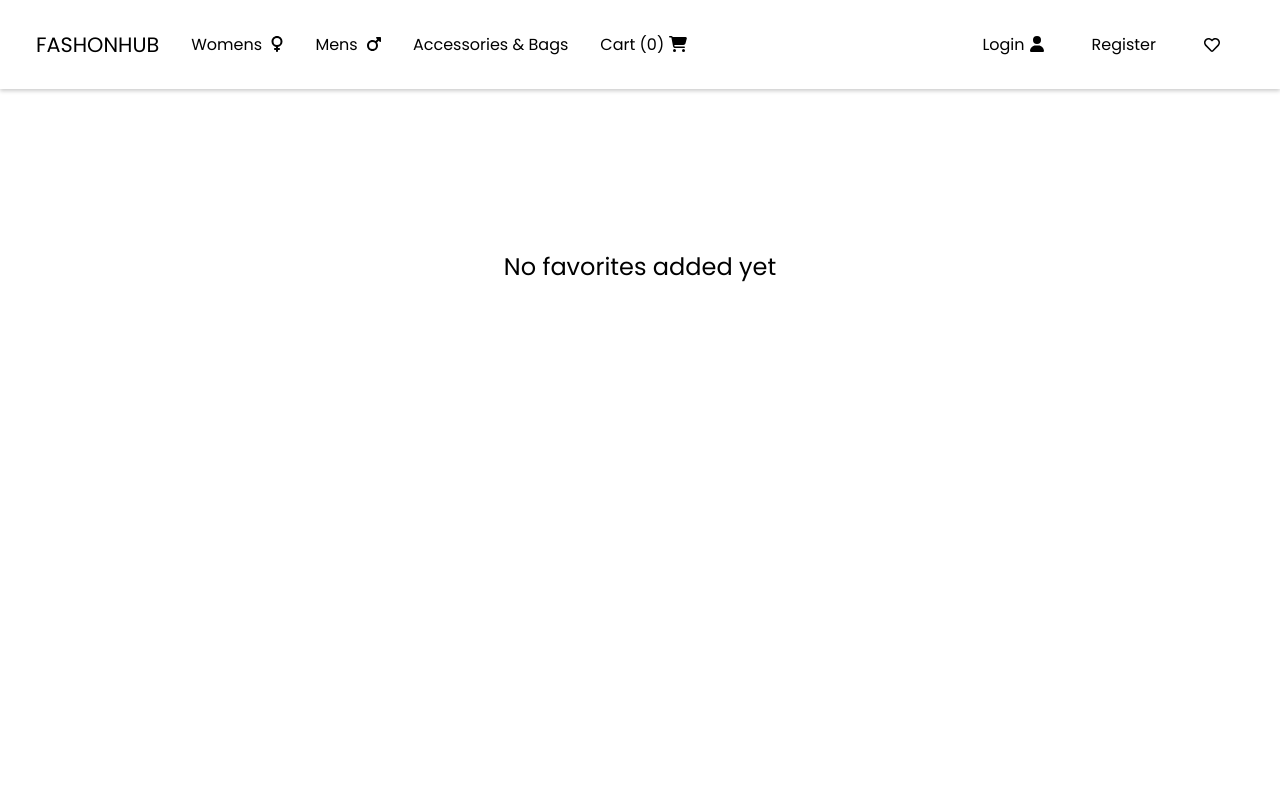
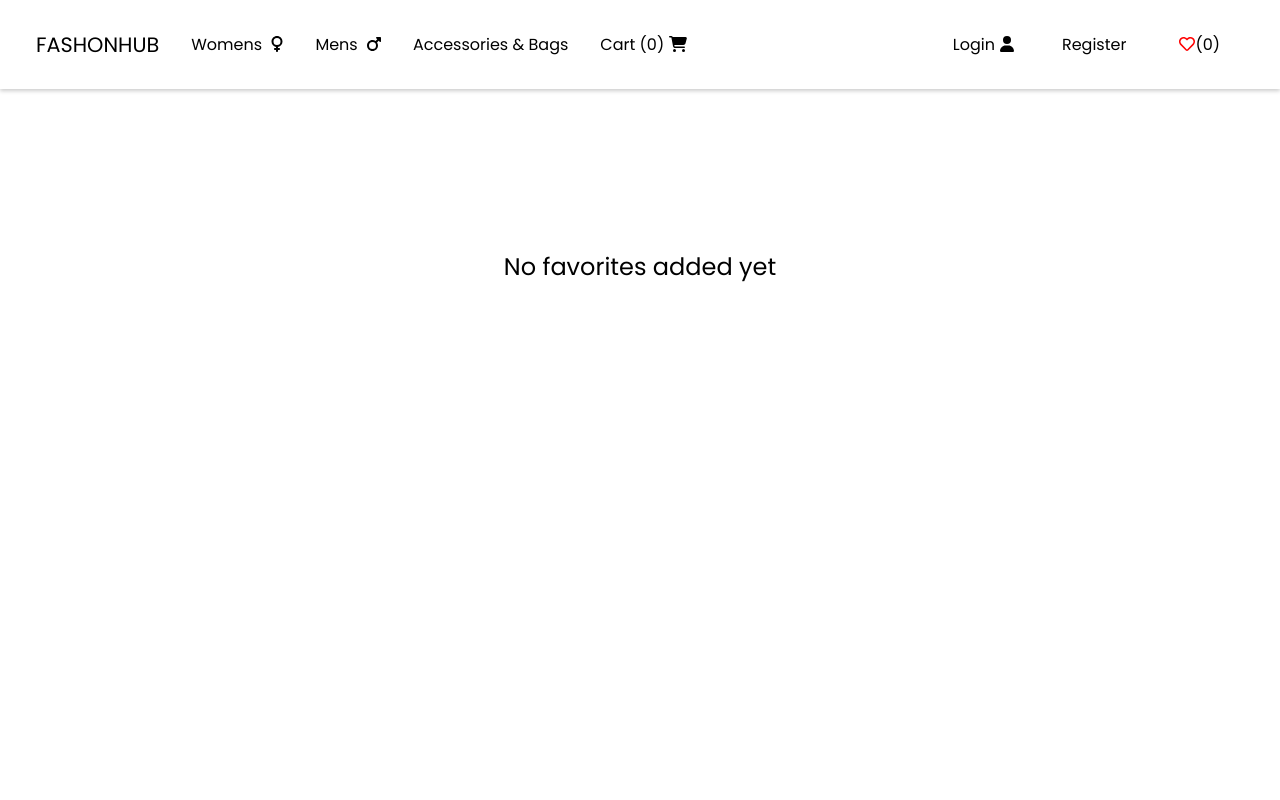
Before and after one commit to ellinorjanssonl/E-commercive, a React (Vite) app in the folder Frontend/: page /favorites in a window 1280 px wide. Shown: the top 800 px of the page. Built offline with nearby package versions, Linux system fonts and the light colour scheme.

Commit message:
favorites color change

```diff
--- a/Frontend/src/Components/Navbar/Navbar.jsx
+++ b/Frontend/src/Components/Navbar/Navbar.jsx
@@ -15,6 +15,7 @@ import './Navbar.css';
 
 function NavbarComponent() {
   const { cartItems } = useCart();
+  const {favorites} = useCart();
   const { isLoggedIn, logout } = useAuth();
   const navigate = useNavigate(); // Skapa en instans av useNavigate
 
@@ -46,7 +47,7 @@ function NavbarComponent() {
         <Nav.Link className="navlogin" as={Link} to="/login">Login <FontAwesomeIcon icon={faUser} className="icon-space"/></Nav.Link>
       )}
         <Nav.Link className="navlogin" as={Link} to="/register">Register</Nav.Link>
-        <Nav.Link className="navlogin" as={Link} to="/favorites"><FaRegHeart /></Nav.Link>
+        <Nav.Link className="navlogin" as={Link} to="/favorites"><FaRegHeart color='red' className="icon-space" />({favorites.length})</Nav.Link>
         </Navbar.Collapse>
 
       </Container>
--- a/Frontend/src/Pages/Favories.jsx
+++ b/Frontend/src/Pages/Favories.jsx
@@ -11,7 +11,7 @@ const Favorites = () => {
 
   return (
     <div className='favorites'>
-      <h2>Favorites</h2>
+      <h2 className='header'>Your favorites</h2>
       <div className='products'>
         {favorites.map(product => (
           <ul className='productsUL' key={product.id}>
```
